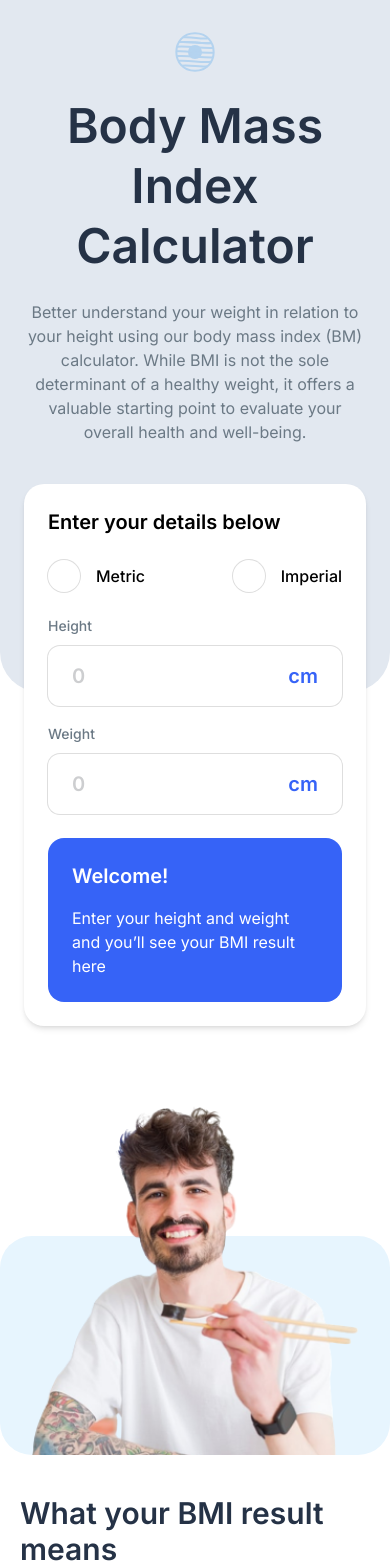
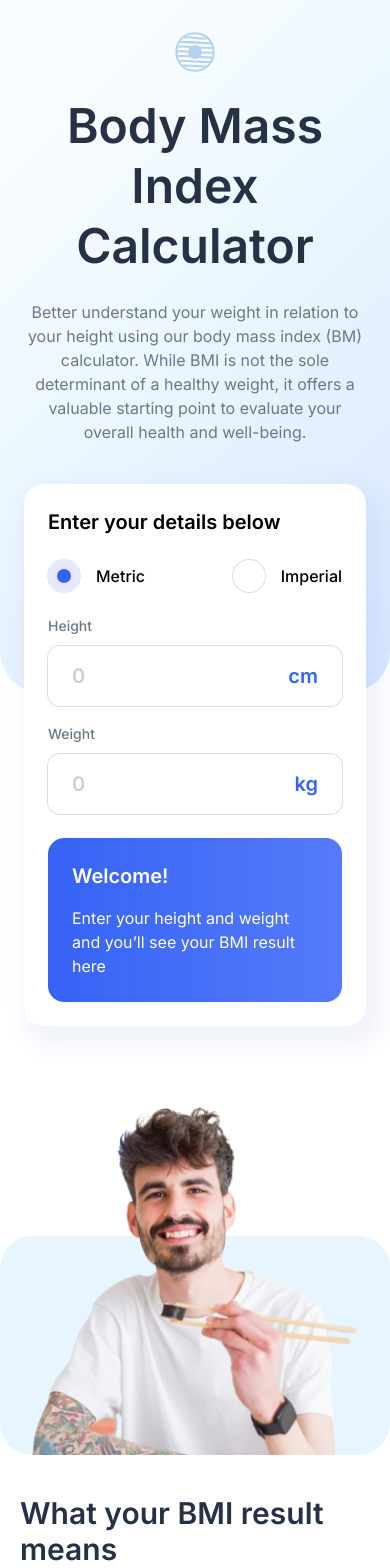
Before and after one commit to lucasweidas/bmi-calculator, a Next.js app: page / in a window 390 px wide. Shown: the top 1568 px of the page. Built offline with nearby package versions, Linux system fonts and the light colour scheme.

Commit message:
finished mobile styles and started coding some functionalities

```diff
--- a/app/page.tsx
+++ b/app/page.tsx
@@ -1,9 +1,36 @@
+'use client';
 import Image from 'next/image';
+import React, { useState } from 'react';
+
+function calculateBMI(height: string, weight: string) {
+  if (height === '' || weight === '') {
+    return 0;
+  }
+  return +weight / (+height) ** 2;
+}
 
 export default function Home() {
+  const [measurement, setMeasurement] = useState('metric');
+  const [height, setHeight] = useState('');
+  const [weight, setWeight] = useState('');
+  const bmi = calculateBMI(height, weight);
+
+  function handleMeasurementChange({ target }: React.ChangeEvent<HTMLInputElement>) {
+    setMeasurement(target.id);
+  }
+
+  function handleValueChange({ target }: React.ChangeEvent<HTMLInputElement>) {
+    if (+target.value < 0) return;
+    if (target.id === 'height') {
+      setHeight(target.value);
+    } else {
+      setWeight(target.value);
+    }
+  }
+
   return (
     <main>
-      <section className="rounded-b-5xl bg-slate-200 px-6 pb-52">
+      <section className="rounded-b-5xl bg-linear-gradient-blue-200 px-6 pb-52">
         <div className="relative flex flex-col items-center">
           <div className="flex flex-col items-center gap-6 pb-10 pt-8">
             <Image src="/images/logo.svg" alt="" width={60} height={60} className="h-10 w-10" aria-hidden="true" />
@@ -13,7 +40,7 @@ export default function Home() {
               healthy weight, it offers a valuable starting point to evaluate your overall health and well-being.
             </p>
           </div>
-          <div className="absolute top-full flex flex-col gap-6 rounded-2.5xl bg-white p-6 shadow-md">
+          <div className="absolute top-full flex flex-col gap-6 rounded-2.5xl bg-white p-6 shadow-card">
             <h2 className="text-xl font-semibold">Enter your details below</h2>
             <div className="flex flex-wrap justify-between gap-4">
               <div className="flex items-center gap-4">
@@ -22,8 +49,9 @@ export default function Home() {
                   type="radio"
                   name="measurement"
                   id="metric"
-                  value=""
-                ></input>
+                  onChange={handleMeasurementChange}
+                  defaultChecked={true}
+                />
                 <label className="cursor-pointer font-medium" htmlFor="metric">
                   Metric
                 </label>
@@ -34,6 +62,7 @@ export default function Home() {
                   type="radio"
                   name="measurement"
                   id="imperial"
+                  onChange={handleMeasurementChange}
                 />
                 <label className="cursor-pointer font-medium" htmlFor="imperial">
                   Imperial
@@ -51,8 +80,10 @@ export default function Home() {
                     type="text"
                     id="height"
                     placeholder="0"
+                    value={height}
+                    onChange={handleValueChange}
                   />
-                  <span className="absolute right-6 text-xl font-semibold text-blue-500">cm</span>
+                  <span className="absolute right-6 text-xl font-semibold text-blue-500">{measurement === 'metric' ? 'cm' : 'in'}</span>
                 </div>
               </div>
               <div className="flex flex-col gap-2.5">
@@ -65,25 +96,30 @@ export default function Home() {
                     type="text"
                     id="weight"
                     placeholder="0"
+                    value={weight}
+                    onChange={handleValueChange}
                   />
-                  <span className="absolute right-6 text-xl font-semibold text-blue-500">cm</span>
+                  <span className="absolute right-6 text-xl font-semibold text-blue-500">{measurement === 'metric' ? 'kg' : 'lbs'}</span>
                 </div>
               </div>
             </div>
-            <div className="flex flex-col gap-4 rounded-2xl bg-blue-500 p-6">
+            <div className="flex flex-col gap-4 rounded-2xl bg-linear-gradient-blue-500 p-6">
+              {bmi === 0 ? (
                 <>
                   <h3 className="text-xl font-semibold text-white">Welcome!</h3>
                   <p className="text-white">Enter your height and weight and you’ll see your BMI result here</p>
                 </>
-              {/* <>
+              ) : (
+                <>
                   <div>
                     <h3 className="mb-2 font-semibold text-white">Your BMI is...</h3>
-                  <span className="text-5xl font-semibold text-white">23.4</span>
+                    <span className="text-5xl font-semibold text-white">{bmi.toFixed(1)}</span>
                   </div>
                   <p className="text-white">
-                  Your BMI suggests you’re a healthy weight. Your ideal weight is between <span className="font-semibold">63.3kgs - 85.2kgs</span>.
+                    Your BMI suggests you’re a healthy weight. Your ideal weight is between <span className="font-semibold">63kgs - 85kgs</span>.
                   </p>
-              </> */}
+                </>
+              )}
             </div>
           </div>
         </div>
@@ -143,7 +179,7 @@ export default function Home() {
         </div>
       </section>
 
-      <section className="mt-14 px-5">
+      <section className="mt-14 px-5 pb-24">
         <div className="mb-14">
           <h2 className="mb-7 text-center text-3xl font-semibold text-blue-800">Limitations of BMI</h2>
           <p className="text-center text-gray-500">
@@ -153,8 +189,8 @@ export default function Home() {
         </div>
 
         <div className="flex flex-col gap-4">
-          <div className="rounded-2.5xl p-5 shadow-md">
-            <div className="mb-4 flex gap-3.5">
+          <div className="rounded-2.5xl p-5 shadow-card">
+            <div className="mb-4 flex items-center gap-3.5">
               <Image src="/images/gender.svg" alt="" width={32} height={32} aria-hidden="true" />
               <h3 className="text-lg font-semibold text-blue-800">Gender</h3>
             </div>
@@ -163,22 +199,22 @@ export default function Home() {
               their BMI.
             </p>
           </div>
-          <div className="rounded-2.5xl p-5 shadow-md">
-            <div className="mb-4 flex gap-3.5">
+          <div className="rounded-2.5xl p-5 shadow-card">
+            <div className="mb-4 flex items-center gap-3.5">
               <Image src="/images/cake.svg" alt="" width={32} height={32} aria-hidden="true" />
               <h3 className="text-lg font-semibold text-blue-800">Age</h3>
             </div>
             <p className="text-gray-500">In aging individuals, increased body fat and muscle loss may cause BMI to underestimate body fat content.</p>
           </div>
-          <div className="rounded-2.5xl p-5 shadow-md">
-            <div className="mb-4 flex gap-3.5">
+          <div className="rounded-2.5xl p-5 shadow-card">
+            <div className="mb-4 flex items-center gap-3.5">
               <Image src="/images/muscle.svg" alt="" width={32} height={32} aria-hidden="true" />
               <h3 className="text-lg font-semibold text-blue-800">Muscle</h3>
             </div>
             <p className="text-gray-500">BMI may misclassify muscular individuals as overweight or obese, as it doesn’t differentiate muscle from fat.</p>
           </div>
-          <div className="rounded-2.5xl p-5 shadow-md">
-            <div className="mb-4 flex gap-3.5">
+          <div className="rounded-2.5xl p-5 shadow-card">
+            <div className="mb-4 flex items-center gap-3.5">
               <Image src="/images/baby.svg" alt="" width={32} height={32} aria-hidden="true" />
               <h3 className="text-lg font-semibold text-blue-800">Pregnancy</h3>
             </div>
@@ -187,8 +223,8 @@ export default function Home() {
               for both mother and child.
             </p>
           </div>
-          <div className="rounded-2.5xl p-5 shadow-md">
-            <div className="mb-4 flex gap-3.5">
+          <div className="rounded-2.5xl p-5 shadow-card">
+            <div className="mb-4 flex items-center gap-3.5">
               <Image src="/images/person.svg" alt="" width={32} height={32} aria-hidden="true" />
               <h3 className="text-lg font-semibold text-blue-800">Race</h3>
             </div>
--- a/tailwind.config.js
+++ b/tailwind.config.js
@@ -62,6 +62,12 @@ module.exports = {
       },
       backgroundImage: {
         'linear-gradient-blue-50': 'linear-gradient(135deg, hsla(220, 82%, 98%, 0.2) 0%, hsla(220, 82%, 98%, 0.5) 52.21%, hsl(220, 82%, 98%) 100%)',
+        'linear-gradient-blue-200':
+          'linear-gradient(135deg, hsla(203, 92%, 95%, 0.2) 0%, hsla(203, 92%, 95%, 0.4) 24.66%, hsla(203, 92%, 95%, 0.7) 39.96%, hsl(215, 95%, 92%) 100%)',
+        'linear-gradient-blue-500': 'linear-gradient(90deg, hsl(226, 92%, 59%) 0%, hsla(226, 92%, 59%, 0.85) 100%)',
+      },
+      boxShadow: {
+        card: '8px 12px 24px 6px hsla(227, 55%, 51%, 0.08)',
       },
     },
   },
```
Lines whose indentation alone changed are shown as unchanged.
